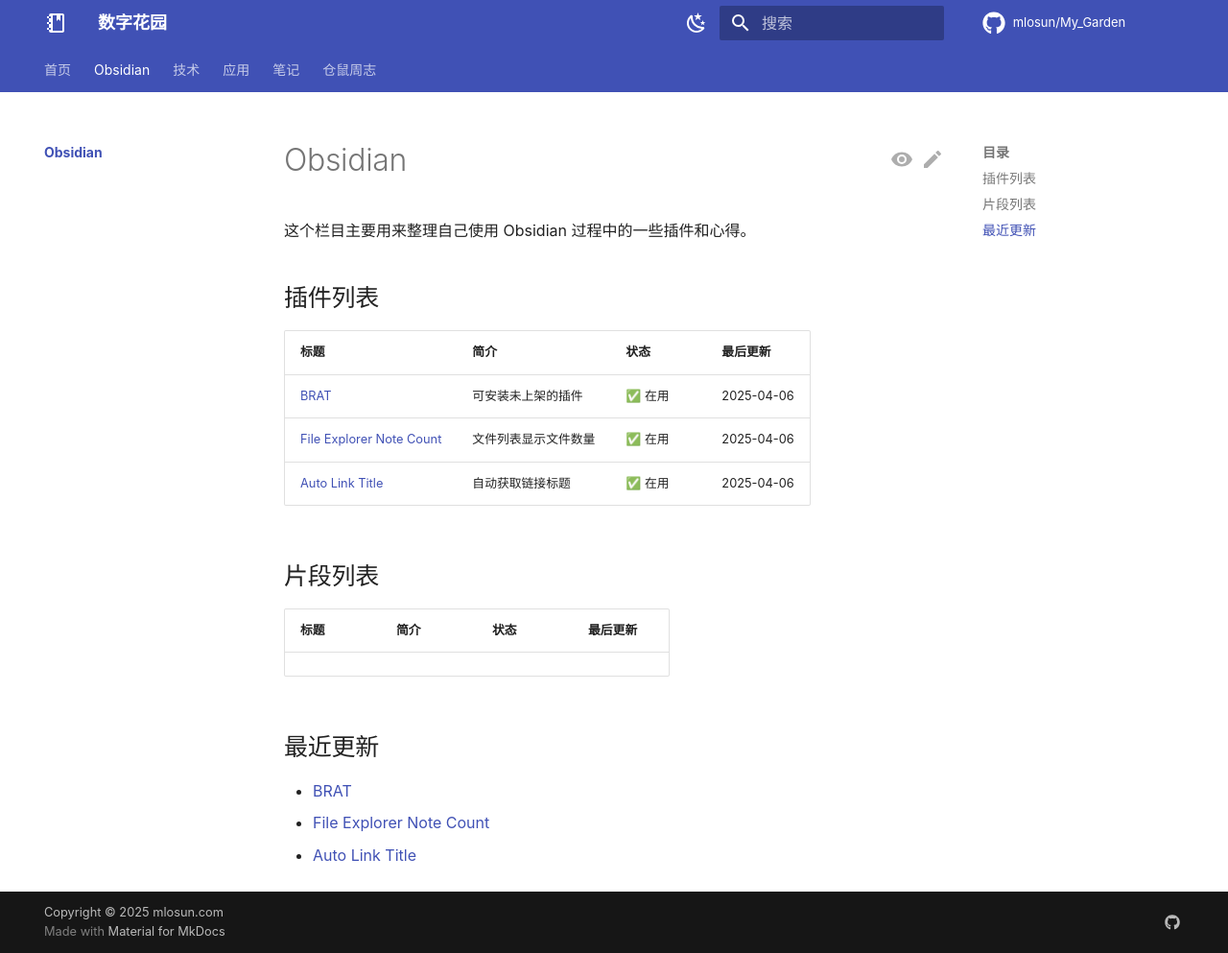
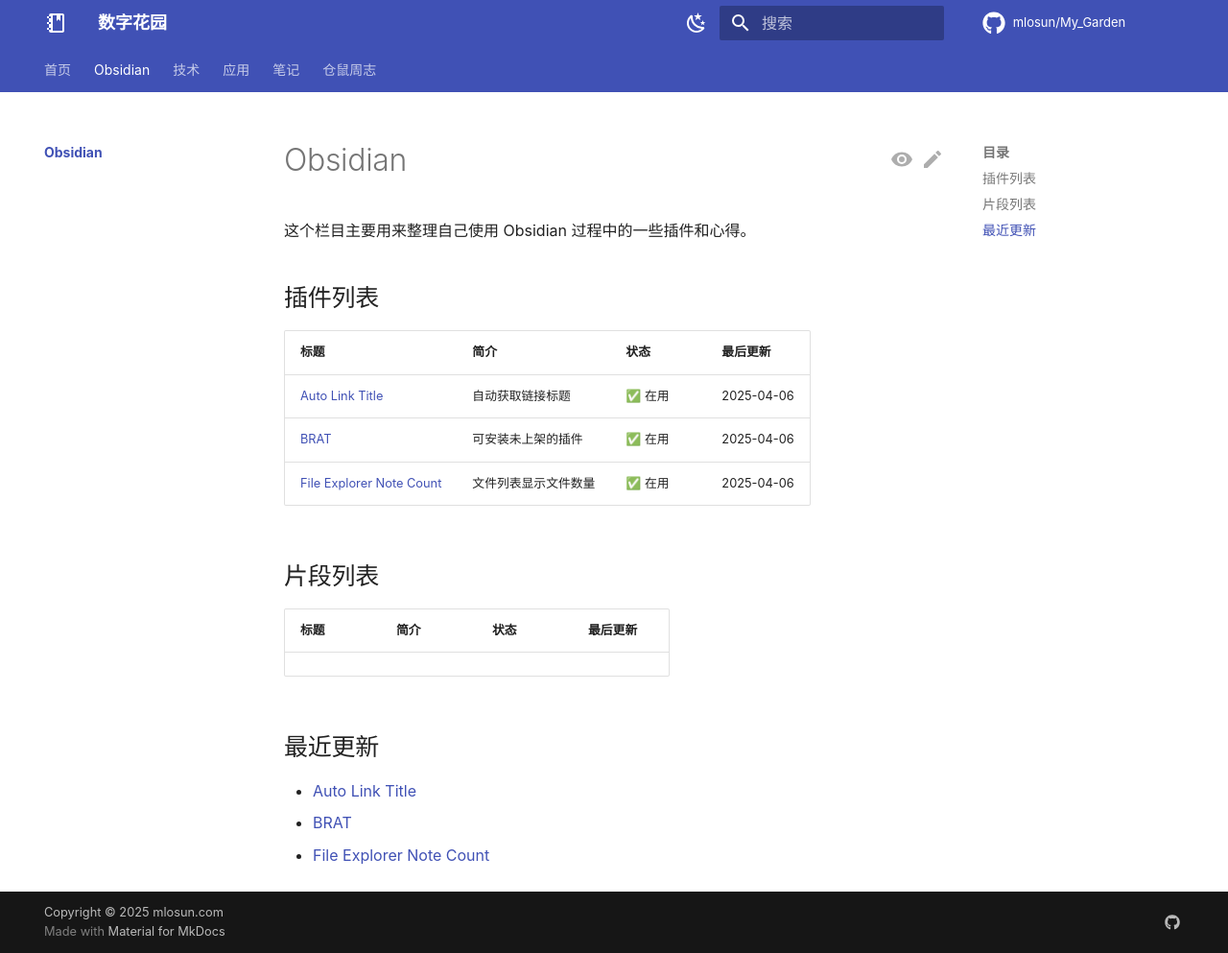
Before and after one commit to mlosun/My_Garden, an MkDocs documentation site: the page built from docs/obsidian/index.md, in a window 1280 px wide and 993 px high. Shown: the whole window at 96% size. Built offline with MkDocs 1.6.1 and Material for MkDocs 9.7.7, drawn with Linux system fonts in a browser that asks for light colours; comment, search, counter and statistics services are not loaded.

```diff
--- a/docs/obsidian/index.md
+++ b/docs/obsidian/index.md
@@ -11,9 +11,9 @@ title: Obsidian
 
 | 标题                                                                               | 简介         | 状态   | 最后更新       |
 | -------------------------------------------------------------------------------- | ---------- | ---- | ---------- |
+| [Auto Link Title](./plugins/Auto%20Link%20Title.md)                   | 自动获取链接标题   | ✅ 在用 | 2025-04-06 |
 | [BRAT](./plugins/BRAT.md)                                         | 可安装未上架的插件  | ✅ 在用 | 2025-04-06 |
 | [File Explorer Note Count](./plugins/File%20Explorer%20Note%20Count.md) | 文件列表显示文件数量 | ✅ 在用 | 2025-04-06 |
-| [Auto Link Title](./plugins/Auto%20Link%20Title.md)                   | 自动获取链接标题   | ✅ 在用 | 2025-04-06 |
 
 
 ## 片段列表
@@ -24,6 +24,6 @@ title: Obsidian
 
 ## 最近更新
 
+- [Auto Link Title](./plugins/Auto%20Link%20Title.md)
 - [BRAT](./plugins/BRAT.md)
 - [File Explorer Note Count](./plugins/File%20Explorer%20Note%20Count.md)
-- [Auto Link Title](./plugins/Auto%20Link%20Title.md)
```
